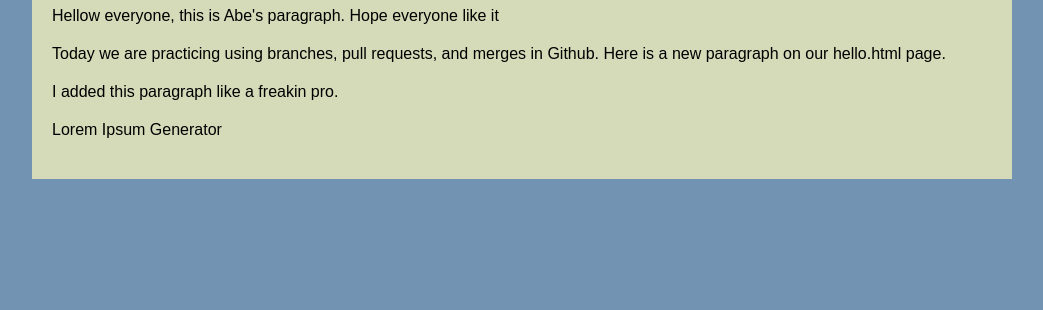
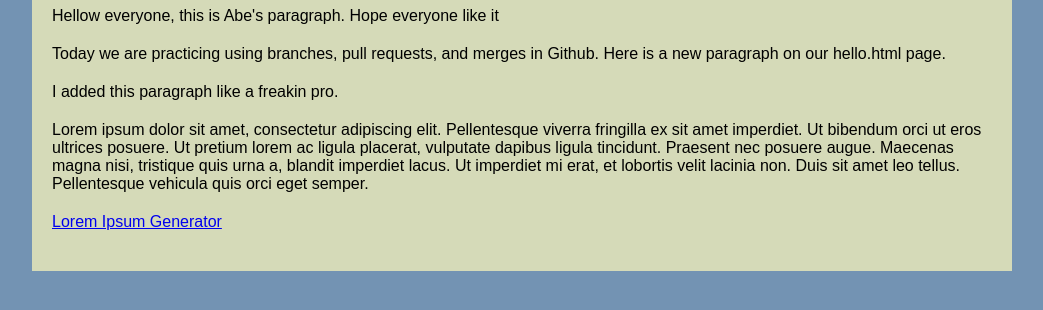
Before and after one commit to carlianderson/group1, a plain HTML site: page hello.html in a window 1280 px wide. Shown: the part 60-370 px from the top of the page, without its empty margins (118-1161 px from the left). Drawn offline with Linux system fonts and the light colour scheme.

Commit message:
fix bugs lines 33-38

```diff
--- a/hello.html
+++ b/hello.html
@@ -30,13 +30,13 @@
   }
 </script>
 
-<p id=" >
+<p id="test">
       Lorem ipsum dolor sit amet, consectetur adipiscing elit. Pellentesque viverra fringilla ex sit amet imperdiet. Ut bibendum orci ut eros ultrices posuere. Ut pretium lorem ac ligula placerat, vulputate dapibus ligula tincidunt. Praesent nec posuere augue. Maecenas magna nisi, tristique quis urna a, blandit imperdiet lacus. Ut imperdiet mi erat, et lobortis velit lacinia non. Duis sit amet leo tellus. Pellentesque vehicula quis orci eget semper.
-<p>
+</p>
 
 <p>
-       <ahref="https://www.lipsum.com/feed/html">Lorem Ipsum Generator</a>
-</p
+       <a href="https://www.lipsum.com/feed/html">Lorem Ipsum Generator</a>
+</p>
     </div>
 </body>
 <!-- </html> -->
```
